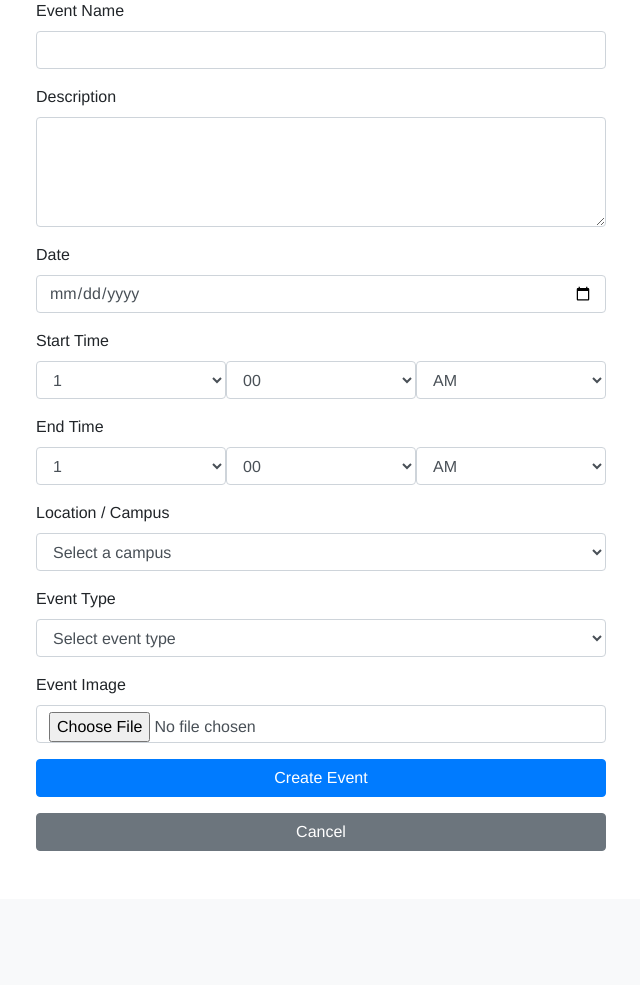
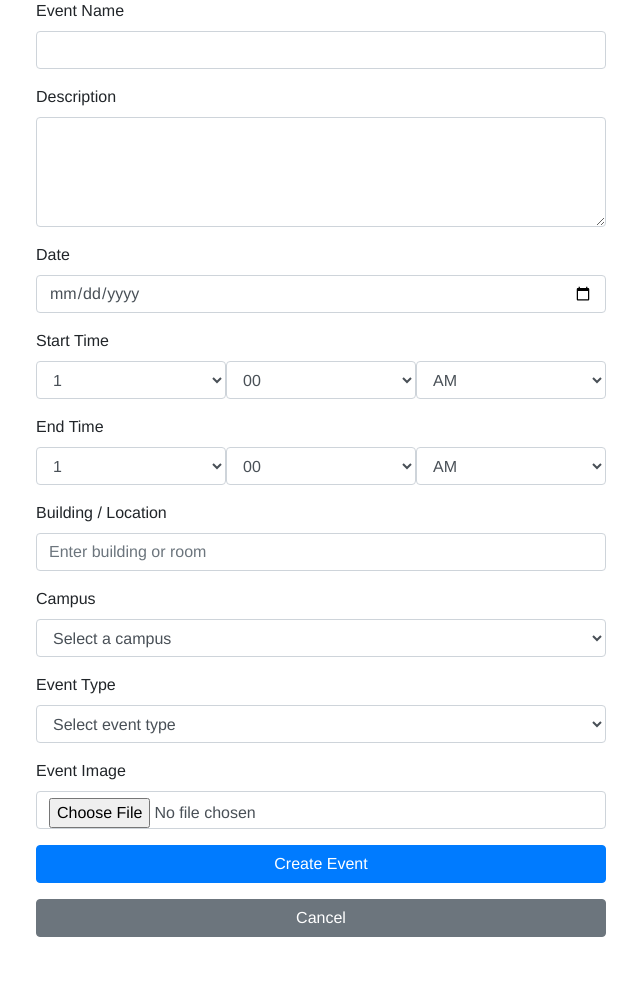
Before and after one commit to NoNameCoder2806/DVC-Events-Radar, a Django app: page /add_event/ in a window 1280 px wide. Shown: the part 271-1256 px from the top of the page, without its empty margins (319-959 px from the left). Before the commit the page ends 1122 px from the top, so only its background shows below. Run offline with Django 5.2, Linux system fonts and the light colour scheme; a user stored in the database is signed in; tables that the repository leaves empty hold one stand-in row (values such as "Sample post"); some libraries are stand-ins or nearby versions.

Commit message:
Check point 2

```diff
--- a/myapp/templates/add_event.html
+++ b/myapp/templates/add_event.html
@@ -78,8 +78,14 @@
         </div>
 
         <div class="mb-3">
-            <label for="location" class="form-label">Location / Campus</label>
-            <select class="form-control" id="location" name="location" required>
+            <label for="location" class="form-label">Building / Location</label>
+            <input type="text" class="form-control" id="building" name="building"
+           value="{{ previous.building|default_if_none:'' }}" placeholder="Enter building or room" required>
+        </div>
+
+        <div class="mb-3">
+            <label for="location" class="form-label">Campus</label>
+            <select class="form-control" id="campus" name="campus" required>
                 <option value="" disabled {% if not request.POST.location %}selected{% endif %}>Select a campus</option>
                 <option value="Pleasant Hill Campus" {% if request.POST.location == "Pleasant Hill Campus" %}selected{% endif %}>Pleasant Hill Campus</option>
                 <option value="San Ramon Campus" {% if request.POST.location == "San Ramon Campus" %}selected{% endif %}>San Ramon Campus</option>
```
